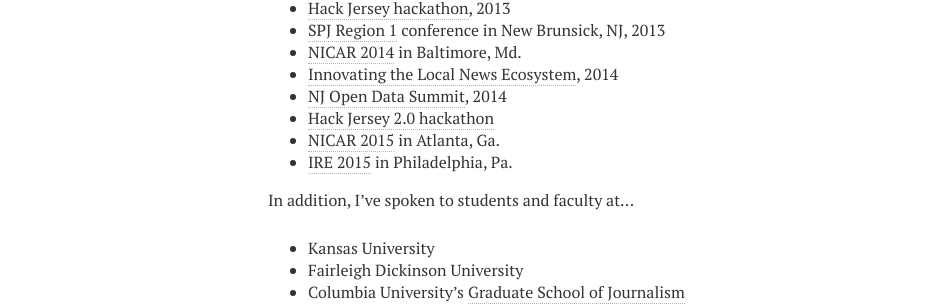
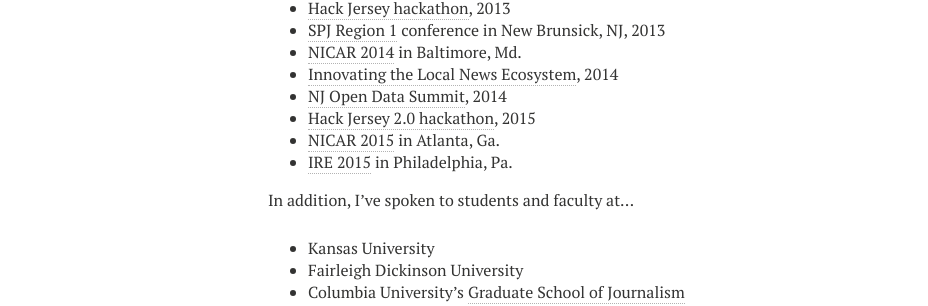
Before and after one commit to tommeagher/tommeagher.github.io, a Jekyll site: the page built from classes.md, in a window 1280 px wide. Shown: the part 961-1267 px from the top of the page, without its empty margins (52-980 px from the left). Built offline with Jekyll 4.4.1, drawn with Linux system fonts in a browser that asks for light colours; nearby versions of some CDN libraries.

Commit message:
tweak classes.md

```diff
--- a/classes.md
+++ b/classes.md
@@ -38,7 +38,7 @@
 * [NICAR 2014](http://ire.org/conferences/nicar-2014/) in Baltimore, Md.
 * [Innovating the Local News Ecosystem](http://njnewscommons.org/innovatelocalconference/), 2014
 * [NJ Open Data Summit](http://www.hackjersey.com/event/open-data-nj/), 2014
-* [Hack Jersey 2.0 hackathon](http://www.hackjersey.com/2015/03/hack-jersey-2-0-is-officially-underway/)
+* [Hack Jersey 2.0 hackathon](http://www.hackjersey.com/2015/03/hack-jersey-2-0-is-officially-underway/), 2015
 * [NICAR 2015](http://ire.org/conferences/nicar2015/) in Atlanta, Ga.
 * [IRE 2015](http://ire.org/conferences/ire-2015/) in Philadelphia, Pa.
 
```
Also changed, not shown: 2 other files.
